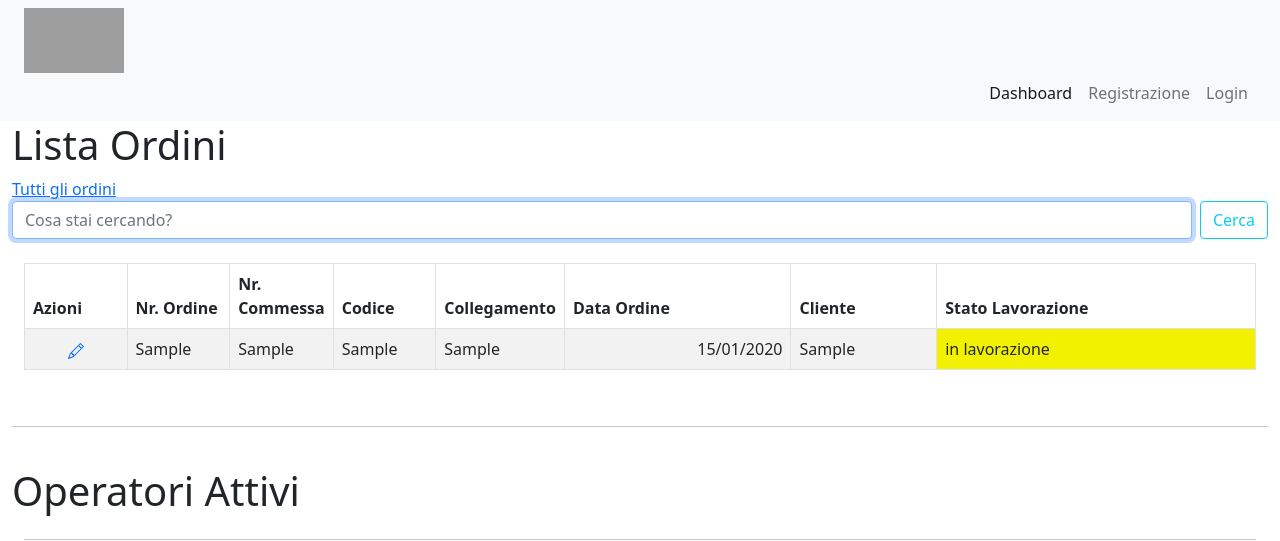
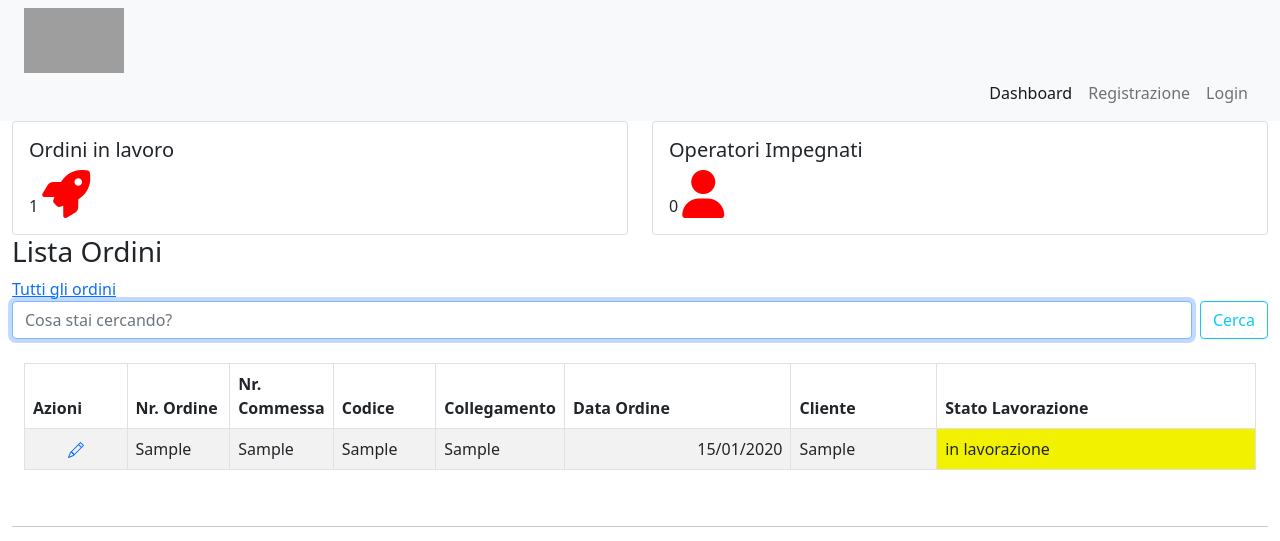
Before and after one commit to r4gtl/trackingTimeDjango, a Django app: page / in a window 1280 px wide. Shown: the top 541 px of the page. Run offline with Django 3.2, Linux system fonts and the light colour scheme; tables that the repository leaves empty hold one stand-in row (values such as "Sample post"); some libraries are stand-ins or nearby versions; grey boxes are pictures that could not be loaded.

Commit message:
Cleaned code and added some functions

```diff
--- a/gestioneordini/templates/creatempo.html
+++ b/gestioneordini/templates/creatempo.html
@@ -17,8 +17,7 @@
 
 <div class="form row g-3">
     <div class="col-md-6">
-      {{ form.id_linea|as_crispy_field }}
-
+        {{ form.id_linea|as_crispy_field }}
     </div>
     <div class="col-md-6">
         {{ form.idoperatore|as_crispy_field }}
--- a/gestioneordini/templates/dashboard.html
+++ b/gestioneordini/templates/dashboard.html
@@ -7,7 +7,32 @@
 {% block content %}
 
 <div style="display:fixed;">
-    <h1>Lista Ordini</h1>
+  <!-- card con statistiche -->
+
+  <div class="row row-cols-1 row-cols-md-2 g-4">
+    <div class="col">
+      <div class="card">
+        <div class="card-body">
+          <h5 class="card-title">Ordini in lavoro</h5>
+          <p class="card-text">{{ ordini_in_lavoro }} <i class="fas fa-solid fa-rocket fa-3x" style="color: red" ></i></p>
+
+        </div>
+      </div>
+    </div>
+    <div class="col">
+      <div class="card">
+        <div class="card-body">
+          <h5 class="card-title">Operatori Impegnati</h5>
+          <p class="card-text">{{ n_operatori }} <i class="fas fa-solid fa-user fa-3x" style="color: red"></i></p>
+        </div>
+      </div>
+    </div>
+
+  </div>
+
+  <!-- fine card con statistiche -->
+    <h3>Lista Ordini</h3>
+
     <a href="{% url 'lista_ordini' %}">Tutti gli ordini</a>
 </div>
 
--- a/gestioneordini/views.py
+++ b/gestioneordini/views.py
@@ -23,15 +23,14 @@ from django.contrib import messages
 
 
 def my_view(request):
-    username = request.POST['username']
-    password = request.POST['password']
-    user = authenticate(request, username=username, password=password)
-    if user is not None:
-        login(request, user)
-        return render(request, "/dashboard.html")
-
-    else:
-        return render(request, "registration/login.html")
+        username = request.POST['username']
+        password = request.POST['password']
+        user = authenticate(request, username=username, password=password)
+        if user is not None:
+                login(request, user)
+                return render(request, "/dashboard.html")
+        else:
+                return render(request, "registration/login.html")
 
 
 
@@ -71,24 +70,24 @@ def visualizza_dettaglio(request, pk):
 
 
 def cerca(request):
-    if "q" in request.GET:
-        querystring = request.GET.get("q")
-        print(querystring)
-        if len(querystring) == 0:
-            return redirect("/cerca/")
-        dettaglio = get_object_or_404(Tbldettaglioordini, pk=querystring)
-        operatori_attivi = Tbltempi.objects.filter(iddettordine=dettaglio, orafine__isnull = True).order_by('-datatempo')
-        form=FormDettaglio(request.POST or None, instance = dettaglio)
-        context = {"dettaglio": dettaglio, "operatori_attivi": operatori_attivi, 'form':form}
-        if request.method == 'POST':
-#                 # form=FormDettaglio(request.POST)
-                if form.is_valid():
-                        dettaglio_salvato = form.save(commit=False)
-                        dettaglio_salvato.save()
-                        return HttpResponseRedirect(dettaglio.get_absolute_url())
-        return render(request, "singolo_dettaglio.html", context)
-    else:
-        return render(request, "singolo_dettaglio.html",)
+        if "q" in request.GET:
+                querystring = request.GET.get("q")
+                print(querystring)
+                if len(querystring) == 0:
+                        return redirect("/cerca/")
+                dettaglio = get_object_or_404(Tbldettaglioordini, pk=querystring)
+                operatori_attivi = Tbltempi.objects.filter(iddettordine=dettaglio, orafine__isnull = True).order_by('-datatempo')
+                form=FormDettaglio(request.POST or None, instance = dettaglio)
+                context = {"dettaglio": dettaglio, "operatori_attivi": operatori_attivi, 'form':form}
+                if request.method == 'POST':
+        #                 # form=FormDettaglio(request.POST)
+                        if form.is_valid():
+                                dettaglio_salvato = form.save(commit=False)
+                                dettaglio_salvato.save()
+                                return HttpResponseRedirect(dettaglio.get_absolute_url())
+                return render(request, "singolo_dettaglio.html", context)
+        else:
+                return render(request, "singolo_dettaglio.html",)
 
 
 # def visualizza_dettaglio(request, pk):
@@ -153,8 +152,12 @@ class OperatorView(ListView):
 def dashboard(request):
         dettaglio_ordini = Tbldettaglioordini.objects.filter(inlavoro = True).order_by('-iddettordine')[:15]
         operatori_attivi = Tbltempi.objects.filter(orafine__isnull = True).order_by('-orainizio')[:15]
-
-        context = {"dettaglio_ordini": dettaglio_ordini,"operatori_attivi": operatori_attivi,} #"dettaglio_ordini_filter": dettaglio_ordini_filter}
+        ordini_in_lavoro = Tbldettaglioordini.objects.filter(inlavoro = True).count
+        n_operatori = Tbltempi.objects.filter(orafine__isnull = True).count
+        context = {"dettaglio_ordini": dettaglio_ordini,
+                "operatori_attivi": operatori_attivi,
+                "ordini_in_lavoro": ordini_in_lavoro,
+                "n_operatori": n_operatori} #"dettaglio_ordini_filter": dettaglio_ordini_filter}
 
         return render(request, "dashboard.html", context)
 
@@ -314,7 +317,7 @@ class TempoUpdateView(UpdateView):
                 return reverse_lazy( 'visualizza_dettaglio', kwargs={'pk': post.iddettordine})
 
         def get_initial(self):
-            return {'datatempo': datetime.date.today}
+                return {'datatempo': datetime.date.today}
 
 
 
--- a/templates/base.html
+++ b/templates/base.html
@@ -11,8 +11,13 @@
 <!-- Bootstrap CSS -->
 <link href="https://cdn.jsdelivr.net/npm/bootstrap@5.0.1/dist/css/bootstrap.min.css" rel="stylesheet" integrity="sha384-+0n0xVW2eSR5OomGNYDnhzAbDsOXxcvSN1TPprVMTNDbiYZCxYbOOl7+AMvyTG2x" crossorigin="anonymous">
 <link rel="stylesheet" href="https://cdn.jsdelivr.net/npm/bootstrap-icons@1.5.0/font/bootstrap-icons.css">
+
 <link rel="stylesheet" href="{% static 'css/style.css' %}">
 <link rel="shortcut icon" href="{%  static 'img/logo_X1.png' %}">
+<script src="https://kit.fontawesome.com/b8dde9afa7.js" crossorigin="anonymous"></script>
+
+<link rel="stylesheet" href="https://cdn.jsdelivr.net/npm/@fortawesome/fontawesome-free@5.15.4/css/fontawesome.min.css" integrity="sha384-jLKHWM3JRmfMU0A5x5AkjWkw/EYfGUAGagvnfryNV3F9VqM98XiIH7VBGVoxVSc7" crossorigin="anonymous">
+
 <title>{% block head_title %}Fram Srl{% endblock head_title %}</title>
 <meta name="viewport" content="width=device-width, initial-scale=1">
 </head>
@@ -21,6 +26,7 @@
     {% include 'partials/_navbar.html' %}
 
 <div class="container-fluid">
+
 {% block content %}
 
 {% endblock content %}
```
Also changed, not shown: gestioneordini/forms.py (+1 -8 lines).
